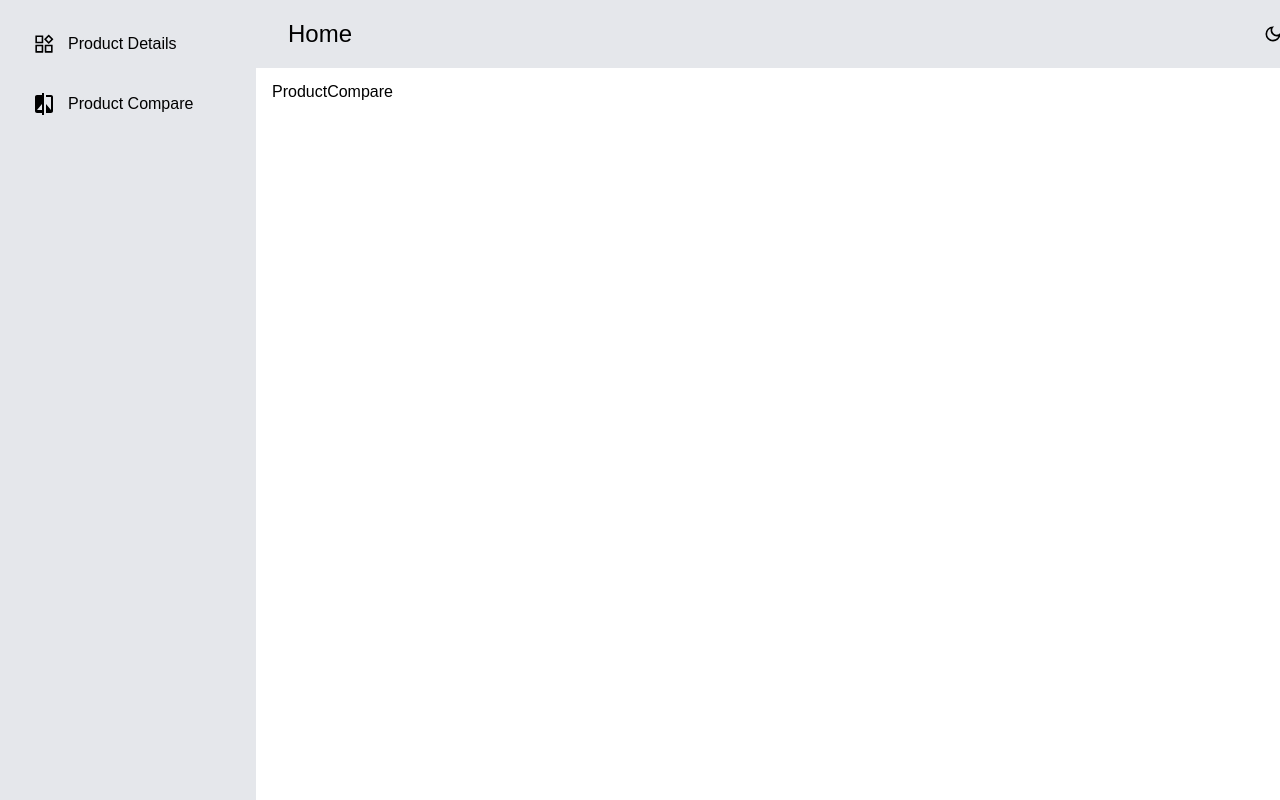
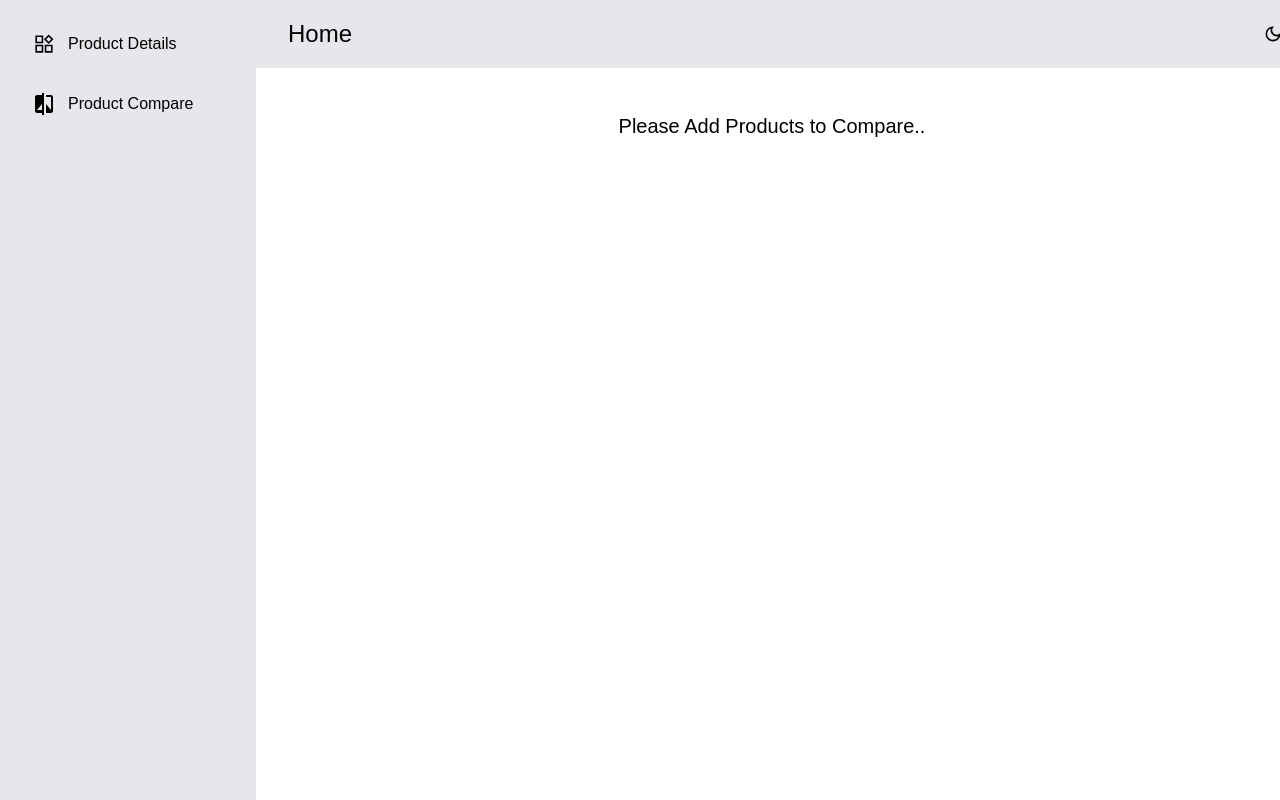
Before and after one commit to manash-codes/kychub-assignment, a React (Vite) app: page /product-compare in a window 1280 px wide. Built offline with nearby package versions, Linux system fonts and the light colour scheme.

Commit message:
Update App component for structure
Add ProductCompareContext

Add Modal

```diff
--- a/src/App.jsx
+++ b/src/App.jsx
@@ -12,12 +12,14 @@ function App() {
           <aside class="h-screen fixed top-0 w-64 bg-gray-200 dark:bg-gray-800 dark:text-white">
             <Sidebar />
           </aside>
-          <main className="w-full">
+          <main className="w-full mr-2">
             <Navbar />
-            <Routes>
-              <Route path="/" element={<ProductDetails />} />
-              <Route path="/product-compare" element={<ProductCompare />} />
-            </Routes>
+            <div className="ml-[17rem] py-20">
+              <Routes>
+                <Route path="/" element={<ProductDetails />} />
+                <Route path="/product-compare" element={<ProductCompare />} />
+              </Routes>
+            </div>
           </main>
         </div>
       </Router>
--- /dev/null
+++ b/src/components/Modal.jsx
@@ -0,0 +1,38 @@
+import ProductDetails from "./ProductDetails";
+import React, { useState } from "react";
+import { Button, Modal } from "antd";
+import { IoIosAddCircleOutline } from "react-icons/io";
+const ModalComponent = () => {
+  const [isModalOpen, setIsModalOpen] = useState(false);
+  const showModal = () => {
+    setIsModalOpen(true);
+  };
+  const handleOk = () => {
+    setIsModalOpen(false);
+  };
+  const handleCancel = () => {
+    setIsModalOpen(false);
+  };
+  return (
+    <>
+      <Button
+        className="text-2xl p-2 hover:text-blue-300"
+        type="text"
+        onClick={showModal}
+      >
+        <IoIosAddCircleOutline />
+      </Button>
+      <Modal
+        width={1000}
+        title="Add Product"
+        open={isModalOpen}
+        onOk={handleOk}
+        onCancel={handleCancel}
+      >
+        <ProductDetails />
+      </Modal>
+    </>
+  );
+};
+
+export default ModalComponent;
--- a/src/components/ProductCompare.jsx
+++ b/src/components/ProductCompare.jsx
@@ -1,9 +1,56 @@
-import React from 'react'
+import React, { useContext } from "react";
+import { TiDeleteOutline } from "react-icons/ti";
+import { ProductCompareContext } from "../context/ProductCompareContext";
+import ModalComponent from "./Modal";
 
 const ProductCompare = () => {
+  const { products, removeProduct } = useContext(ProductCompareContext);
+
+  if (products.length === 0) {
     return (
-        <div className='ml-[17rem] py-20'>ProductCompare</div>
-    )
-}
+      <div className="text-center text-xl m-8">
+        Please Add Products to Compare..
+      </div>
+    );
+  }
 
-export default ProductCompare
+  return (
+    <div className="flex">
+      {Array.from({ length: 4 }).map((_, i) => (
+        <div className="p-2 my-2 relative w-1/4 border border-gray-800" key={i}>
+          {products[i] ? (
+            <>
+              <img
+                src={products[i].images[0]}
+                alt="product"
+                width="200"
+                height="200"
+              />
+              <p>{products[i].title}</p>
+              <p>{products[i].brand}</p>
+              <p>{products[i].price}</p>
+              <p>
+                {Array.from({ length: products[i].rating }).map((_, j) => (
+                  <span key={j} className="text-yellow-500">
+                    &#9733;
+                  </span>
+                ))}
+              </p>
+              <p>{products[i].category}</p>
+              <button
+                onClick={() => removeProduct(products[i])}
+                className="text-2xl p-2 hover:text-blue-300 absolute top-0 right-0"
+              >
+                <TiDeleteOutline />
+              </button>
+            </>
+          ) : (
+            <ModalComponent />
+          )}
+        </div>
+      ))}
+    </div>
+  );
+};
+
+export default ProductCompare;
--- a/src/components/ProductDetails.jsx
+++ b/src/components/ProductDetails.jsx
@@ -1,16 +1,32 @@
-import React, { useEffect, useState } from "react";
+import React, { useContext, useEffect, useState } from "react";
 import { Table } from "antd";
 import { IoIosAddCircleOutline } from "react-icons/io";
+import { ProductCompareContext } from "../context/ProductCompareContext";
+
+const ProductDetails = () => {
+  const { addProduct, products } = useContext(ProductCompareContext);
+  const [data, setData] = useState();
+  const [loading, setLoading] = useState(false);
+  const [tableParams, setTableParams] = useState({
+    pagination: {
+      current: 1,
+      pageSize: 10,
+    },
+  });
 
   const columns = [
     {
       title: "Compare",
       dataIndex: "id",
       key: "id",
-    render: (id) => (
+      render: (id, record) => (
         <button
-        className="text-2xl p-2 hover:text-blue-300"
-        onClick={() => console.log(`Showing ID: ${id}`)}
+          className={`text-2xl p-2 hover:text-blue-300 ${
+            products.some((p) => p.id === record.id) &&
+            "text-gray-400 hover:text-gray-400"
+          }`}
+          onClick={() => addProduct(record)}
+          disabled={products.some((p) => p.id === record.id)}
         >
           <IoIosAddCircleOutline />
         </button>
@@ -66,16 +82,6 @@ const columns = [
     },
   ];
 
-const ProductDetails = () => {
-  const [data, setData] = useState();
-  const [loading, setLoading] = useState(false);
-  const [tableParams, setTableParams] = useState({
-    pagination: {
-      current: 1,
-      pageSize: 10,
-    },
-  });
-
   const fetchData = () => {
     setLoading(true);
     fetch(
@@ -125,7 +131,6 @@ const ProductDetails = () => {
     }
   };
   return (
-    <div className="ml-[17rem] py-20">
     <Table
       columns={columns}
       rowKey={(record) => record.id}
@@ -134,7 +139,6 @@ const ProductDetails = () => {
       loading={loading}
       onChange={handleTableChange}
     />
-    </div>
   );
 };
 
--- /dev/null
+++ b/src/context/ProductCompareContext.jsx
@@ -0,0 +1,38 @@
+import React, { createContext, useState } from "react";
+
+const ProductCompareContext = createContext();
+
+const ProductCompareProvider = ({ children }) => {
+  const [products, setProducts] = useState([]);
+
+  const checkLimit = () => {
+    return products.length < 4;
+  };
+
+  const isExist = (product) => {
+    return products.some((p) => p.id === product.id);
+  };
+
+  const addProduct = (product) => {
+    if (isExist(product)) {
+      return;
+    }
+    if (checkLimit()) {
+      setProducts([...products, product]);
+    }
+  };
+
+  const removeProduct = (product) => {
+    setProducts(products.filter((p) => p.id !== product.id));
+  };
+
+  return (
+    <ProductCompareContext.Provider
+      value={{ products, addProduct, removeProduct }}
+    >
+      {children}
+    </ProductCompareContext.Provider>
+  );
+};
+
+export { ProductCompareProvider, ProductCompareContext };
--- a/src/main.jsx
+++ b/src/main.jsx
@@ -3,11 +3,14 @@ import { createRoot } from "react-dom/client";
 import App from "./App.jsx";
 import "./index.css";
 import { ThemeProvider } from "./context/ThemeContext.jsx";
+import { ProductCompareProvider } from "./context/ProductCompareContext.jsx";
 
 createRoot(document.getElementById("root")).render(
   <StrictMode>
     <ThemeProvider>
-      <App />
+      <ProductCompareProvider>
+        <App />
+      </ProductCompareProvider>
     </ThemeProvider>
   </StrictMode>
 );
```
Lines whose indentation alone changed are shown as unchanged.
